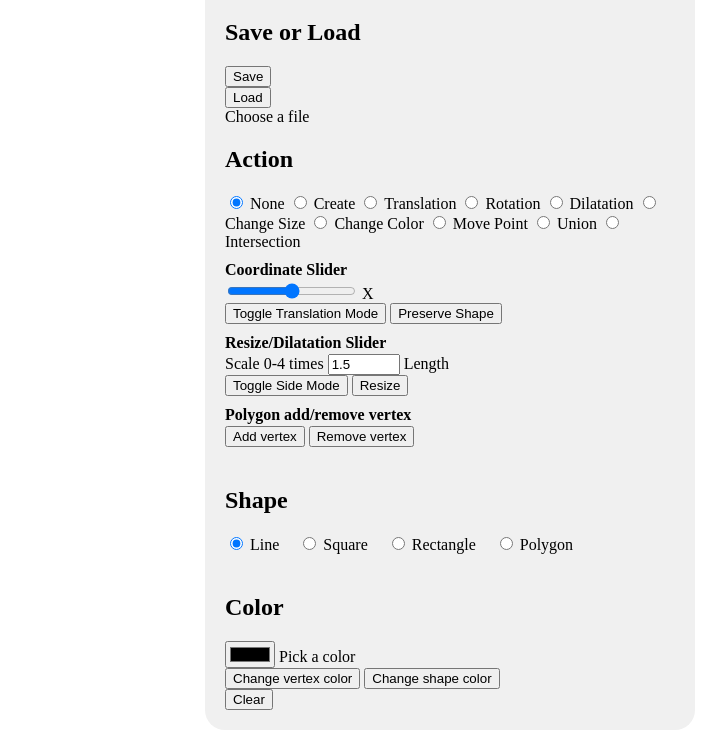
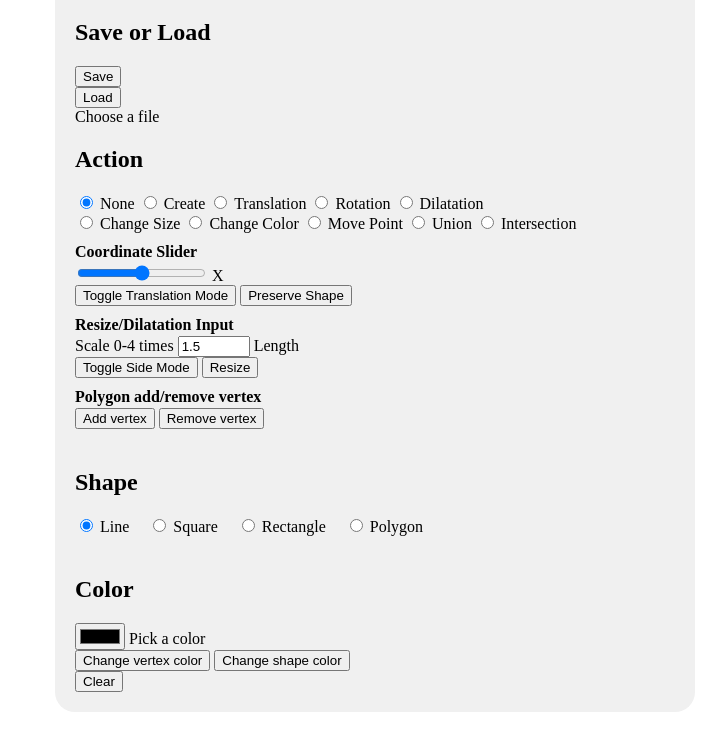
Before and after one commit to gagaspbahar/web-based-cad, a plain HTML site: page index.html in a window 1280 px wide. Shown: the part 840-1570 px from the top of the page, without its empty margins (577-1280 px from the left). Drawn offline with Linux system fonts and the light colour scheme.

Commit message:
fix : minor fix layout

```diff
--- a/index.html
+++ b/index.html
@@ -46,6 +46,7 @@
         <label for="rotation">Rotation</label>
         <input type="radio" name="transformation" value="dilatation" id="dilatation" />
         <label for="dilatation">Dilatation</label>
+        <br>
         <input type="radio" name="transformation" value="change-size" id="change-size" />
         <label for="shear">Change Size</label>
         <input type="radio" name="transformation" value="change-color" id="change-color" />
@@ -71,7 +72,7 @@
           Preserve Shape
         </Button>
       </div>
-      <h4>Resize/Dilatation Slider</h4>
+      <h4>Resize/Dilatation Input</h4>
       <div class="input-text">
         <label class="input-size">Scale 0-4 times</label>
         <input class="input-size" id="size-input" type="number" min="0" max="5" step="0.01" value="1.5">
--- a/style.css
+++ b/style.css
@@ -47,7 +47,7 @@
 }
 
 .transformation-input {
-    width: 450px;
+    width: 600px;
 }
 
 h1 {
```
